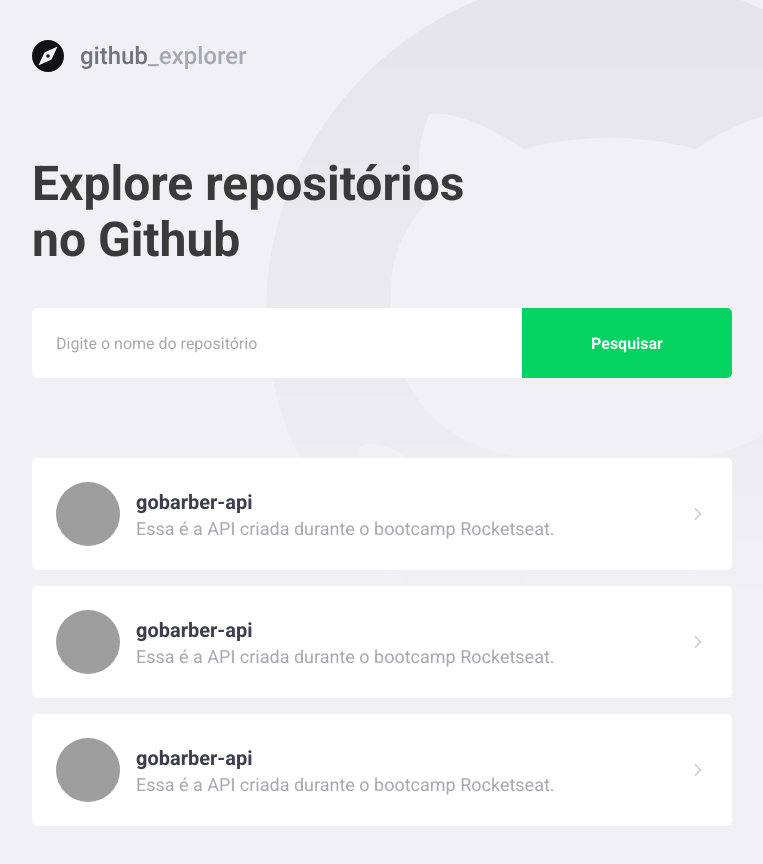
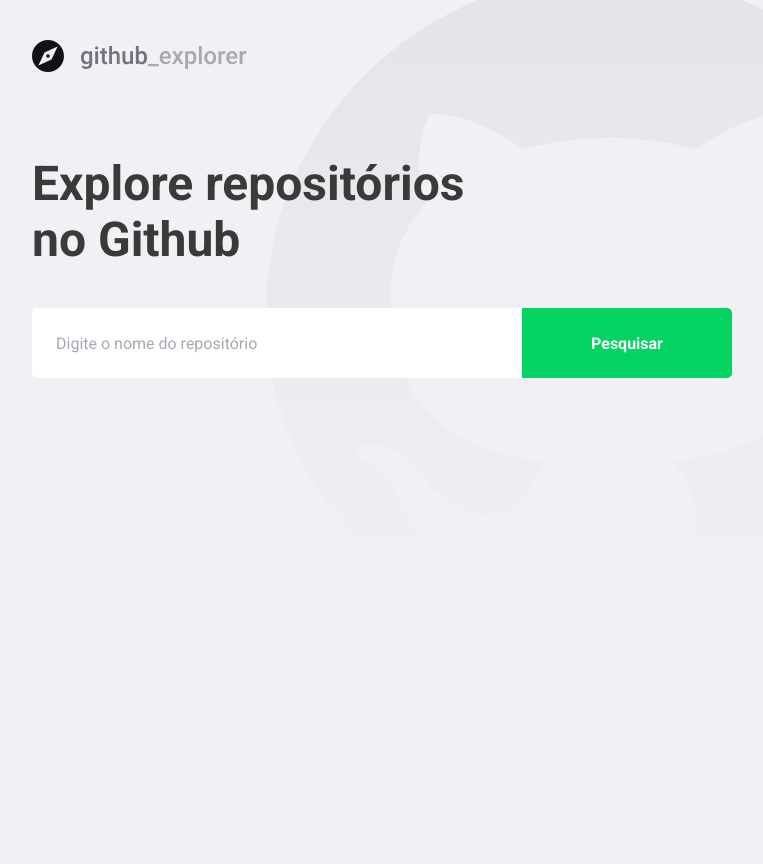
Before and after one commit to joaosoarees/github-explorer, a React (Create React App) app: page / in a window 1280 px wide. Shown: the whole page, without its empty margins (148-911 px from the left). After the commit the page ends 800 px from the top, so only its background shows below. Built offline with nearby package versions, Linux system fonts and the light colour scheme; grey boxes are pictures that could not be loaded.

Commit message:
repository interface, axios request github api

```diff
--- a/src/pages/Dashboard/index.tsx
+++ b/src/pages/Dashboard/index.tsx
@@ -1,63 +1,67 @@
-import React from 'react';
+import React, { FormEvent, useState } from 'react';
 import { FiChevronRight } from 'react-icons/fi';
+import api from '../../services/api'
 
 import logoImg from '../../assets/logo.svg';
 
 import { Title, Form, Repositories } from './styles';
 
+interface Repository {
+  full_name: string;
+  description: string;
+  owner: {
+    login: string;
+    avatar_url: string;
+  };
+}
+
 const Dashboard: React.FC = () => {
+  const [newRepo, setNewRepo] = useState('');
+  const [repositories, setRepositories] = useState<Repository[]>([]);
+
+  async function handleAddRepository(
+    event: FormEvent<HTMLFormElement>
+  ): Promise<void> {
+    event.preventDefault();
+
+    const response = await api.get<Repository>(`repos/${newRepo}`);
+
+    const repository = response.data;
+
+    setRepositories([...repositories, repository]);
+    setNewRepo('');
+  }
+
   return (
     <>
       <img src ={logoImg} alt="Github Explorer" />
       <Title>Explore repositórios no Github</Title>
 
-      <Form>
-        <input placeholder="Digite o nome do repositório" />
+      <Form onSubmit={handleAddRepository}>
+        <input
+          value={newRepo}
+          onChange={e => setNewRepo(e.target.value)}
+          placeholder="Digite o nome do repositório"
+        />
         <button type="submit">Pesquisar</button>
       </Form>
 
       <Repositories>
-        <a href="teste">
+        {repositories.map(repository => (
+          <a key={repository.full_name} href="teste">
             <img
-            src="https://avatars.githubusercontent.com/u/59843125?s=460&u=c78698c361be5f26e3470be63ae643e6e60694dc&v=4"
-            alt="profile"
+              src={repository.owner.avatar_url}
+              alt={repository.owner.login}
             />
 
             <div>
-            <strong>gobarber-api</strong>
-            <p>Essa é a API criada durante o bootcamp Rocketseat.</p>
+              <strong>{repository.full_name}</strong>
+              <p>{repository.description}</p>
             </div>
 
             <FiChevronRight size={20} />
           </a>
-
-        <a href="teste">
-          <img
-            src="https://avatars.githubusercontent.com/u/59843125?s=460&u=c78698c361be5f26e3470be63ae643e6e60694dc&v=4"
-            alt="profile"
-          />
-
-          <div>
-            <strong>gobarber-api</strong>
-            <p>Essa é a API criada durante o bootcamp Rocketseat.</p>
-          </div>
-
-          <FiChevronRight size={20} />
-        </a>
-
-        <a href="teste">
-          <img
-            src="https://avatars.githubusercontent.com/u/59843125?s=460&u=c78698c361be5f26e3470be63ae643e6e60694dc&v=4"
-            alt="profile"
-          />
-
-          <div>
-            <strong>gobarber-api</strong>
-            <p>Essa é a API criada durante o bootcamp Rocketseat.</p>
-          </div>
-
-          <FiChevronRight size={20} />
-        </a>
+        ))}
       </Repositories>
     </>
   );
```
Lines whose indentation alone changed are shown as unchanged.
